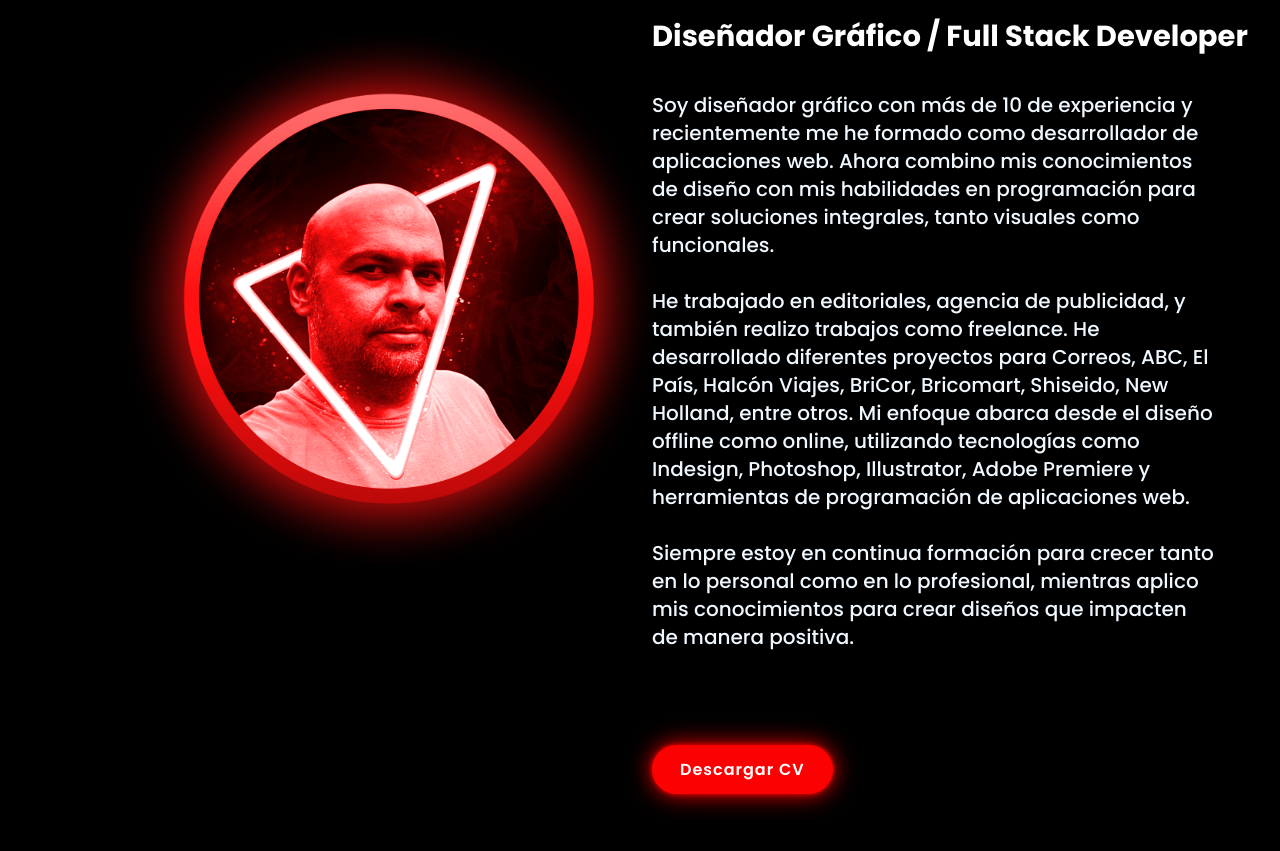
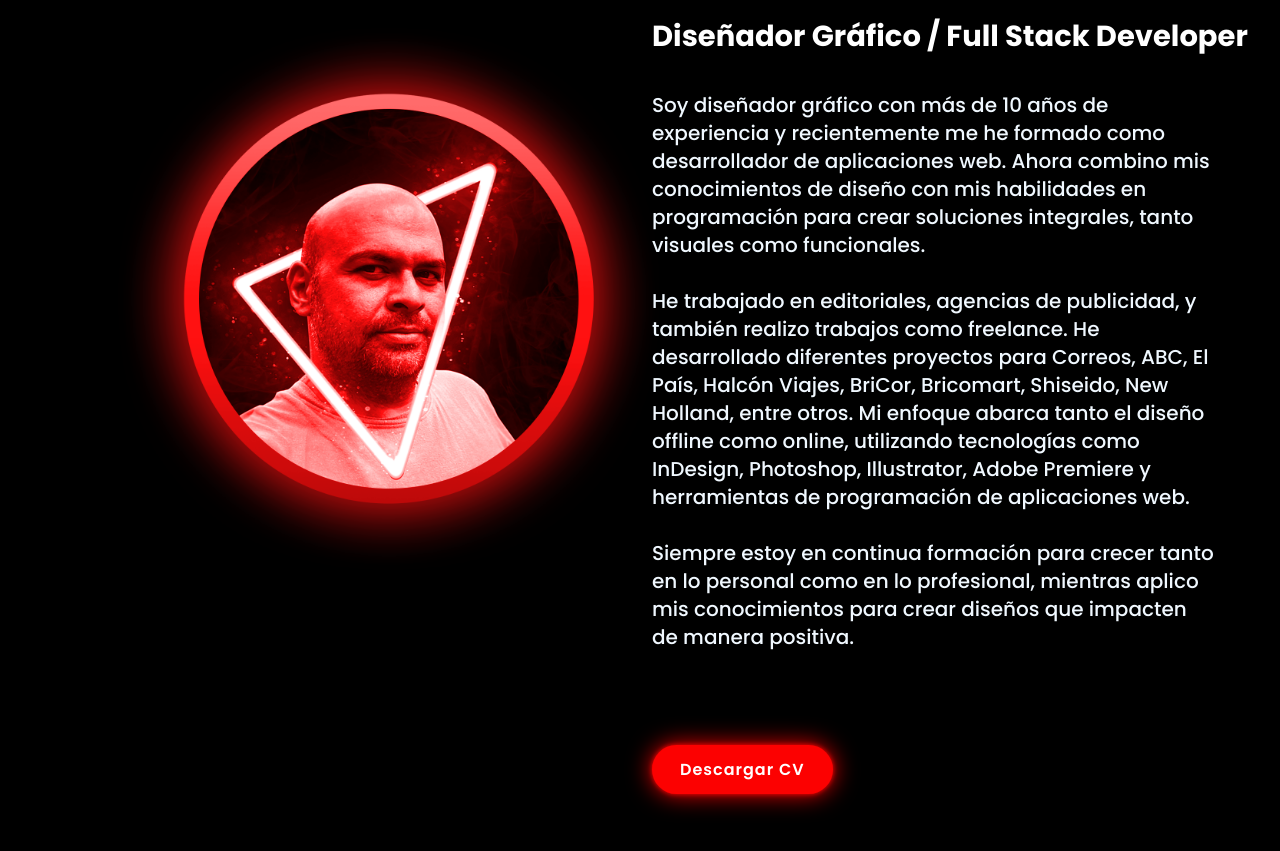
Before and after one commit to RubenMoreno79/Portafolio_desingweb, a plain HTML site: page index.html in a window 1280 px wide. Shown: the part 983-1834 px from the top of the page. Drawn offline with nearby package versions, Linux system fonts and the light colour scheme.

Commit message:
segundo commint

```diff
--- a/index.html
+++ b/index.html
@@ -55,11 +55,11 @@
         <div class="about-text">
             <h2>Sobre<span>Mí</span></h2>
             <h4>Diseñador Gráfico / Full Stack Developer</h4>
-            <p>Soy diseñador gráfico con más de 10 de experiencia y recientemente me he formado como desarrollador de aplicaciones web. Ahora combino mis conocimientos de diseño con mis habilidades en
+            <p>Soy diseñador gráfico con más de 10 años de experiencia y recientemente me he formado como desarrollador de aplicaciones web. Ahora combino mis conocimientos de diseño con mis habilidades en
             programación para crear soluciones integrales, tanto visuales como funcionales.
             <br><br>
-            He trabajado en editoriales, agencia de publicidad, y también realizo trabajos como freelance. He desarrollado diferentes proyectos para Correos, ABC, El País, Halcón Viajes,  BriCor, Bricomart, Shiseido, New Holland, entre otros.
-            Mi enfoque abarca desde el diseño offline como online, utilizando tecnologías como Indesign, Photoshop, Illustrator, Adobe Premiere y herramientas de programación de aplicaciones web.
+            He trabajado en editoriales, agencias de publicidad, y también realizo trabajos como freelance. He desarrollado diferentes proyectos para Correos, ABC, El País, Halcón Viajes,  BriCor, Bricomart, Shiseido, New Holland, entre otros.
+            Mi enfoque abarca tanto el diseño offline como online, utilizando tecnologías como InDesign, Photoshop, Illustrator, Adobe Premiere y herramientas de programación de aplicaciones web.
             <br><br>
             Siempre estoy en continua formación para crecer tanto en lo personal como en lo profesional, mientras aplico mis conocimientos para crear diseños que impacten de manera positiva.
             </p>
```
